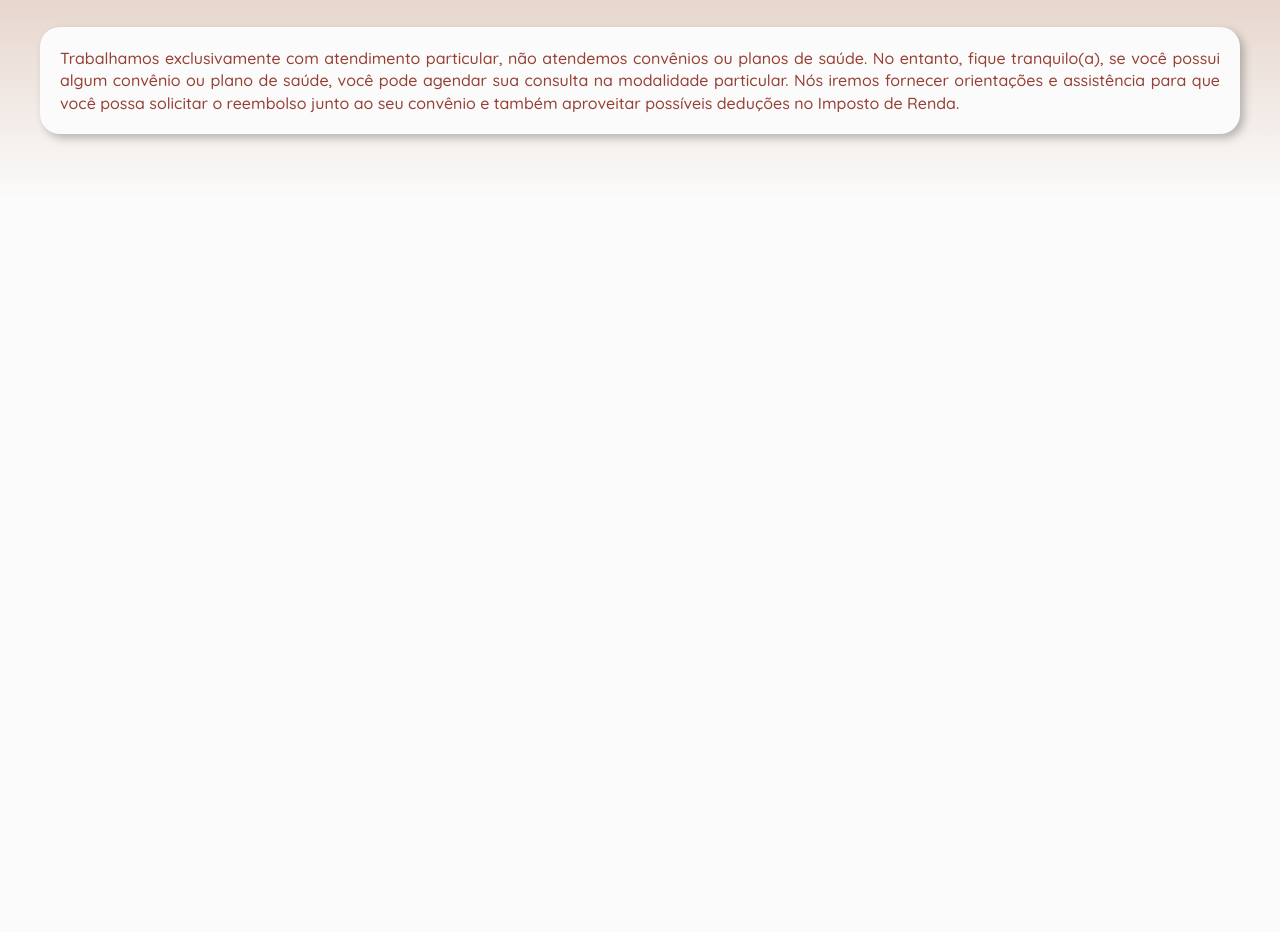
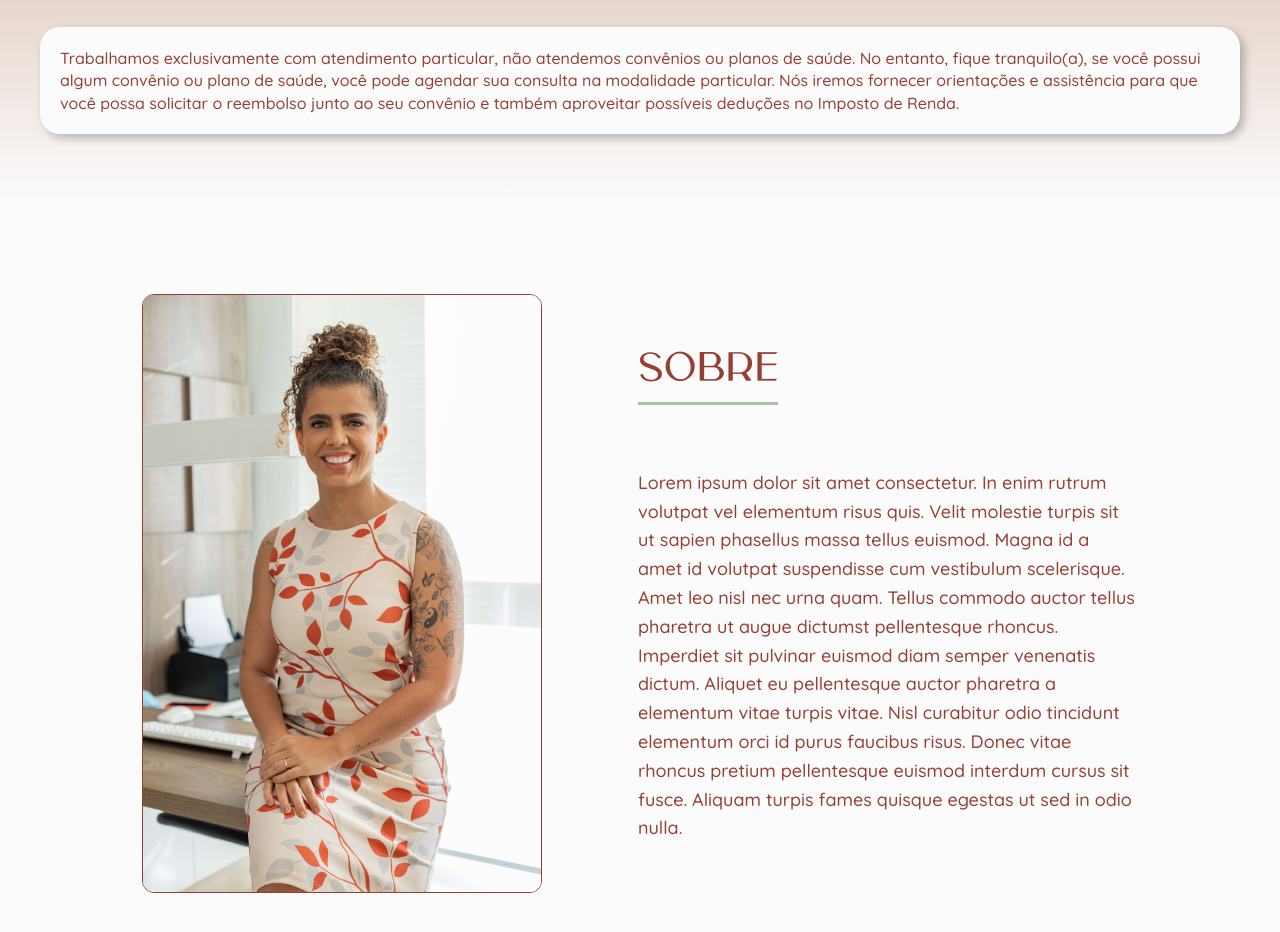
Before and after one commit to capelaum/projeto-naiara, a Next.js app: page / in a window 1280 px wide. Shown: the part 780-1712 px from the top of the page. Before the commit the page ends 1042 px from the top, so only its background shows below. Built offline with nearby package versions, Linux system fonts and the light colour scheme.

Commit message:
feat: section about

```diff
--- a/src/assets/index.tsx
+++ b/src/assets/index.tsx
@@ -1,4 +1,5 @@
+import About from '~/assets/images/about.jpg'
 import Hero from '~/assets/images/hero.jpg'
 import LogoWhite from '~/assets/images/logo-white.png'
 
-export { Hero, LogoWhite }
+export { About, Hero, LogoWhite }
--- a/src/components/Container/styles.ts
+++ b/src/components/Container/styles.ts
@@ -7,5 +7,4 @@ export const Wrapper = styled('div', {
 
   display: 'flex',
   flexDirection: 'column',
-  // border: '1px solid red',
 })
--- a/src/components/Navbar/styles.ts
+++ b/src/components/Navbar/styles.ts
@@ -1,6 +1,7 @@
 import { styled } from '~/styles/stitches.config'
 
 export const NavbarWrapper = styled('header', {
+  display: 'flex',
   justifyContent: 'center',
   alignItems: 'center',
   padding: '1rem 1.5rem',
@@ -15,7 +16,7 @@ export const NavbarWrapper = styled('header', {
   background: 'rgba(150, 63, 51, 0.8)',
   backdropFilter: 'blur(3px)',
 
-  transition: '$slow',
+  transition: 'all 1s ease-in-out',
 
   variants: {
     isScrolled: {
--- /dev/null
+++ b/src/components/Sections/About/inde.tsx
@@ -0,0 +1,35 @@
+import Image from 'next/image'
+import { About as AboutImage } from '~/assets'
+import { Container } from '~/components/Container'
+import { Text } from '~/components/Text'
+import { SectionHeading } from '../SectionHeading'
+import { AboutContent, AboutImageWrapper, AboutWrapper } from './styles'
+
+export function About() {
+  return (
+    <Container>
+      <AboutWrapper>
+        <AboutImageWrapper>
+          <Image src={AboutImage} alt="" />
+        </AboutImageWrapper>
+
+        <AboutContent>
+          <SectionHeading title="Sobre" />
+
+          <Text size="lg" weight="medium">
+            Lorem ipsum dolor sit amet consectetur. In enim rutrum volutpat vel
+            elementum risus quis. Velit molestie turpis sit ut sapien phasellus
+            massa tellus euismod. Magna id a amet id volutpat suspendisse cum
+            vestibulum scelerisque. Amet leo nisl nec urna quam. Tellus commodo
+            auctor tellus pharetra ut augue dictumst pellentesque rhoncus.
+            Imperdiet sit pulvinar euismod diam semper venenatis dictum. Aliquet
+            eu pellentesque auctor pharetra a elementum vitae turpis vitae. Nisl
+            curabitur odio tincidunt elementum orci id purus faucibus risus.
+            Donec vitae rhoncus pretium pellentesque euismod interdum cursus sit
+            fusce. Aliquam turpis fames quisque egestas ut sed in odio nulla.
+          </Text>
+        </AboutContent>
+      </AboutWrapper>
+    </Container>
+  )
+}
--- /dev/null
+++ b/src/components/Sections/About/styles.ts
@@ -0,0 +1,59 @@
+import { styled } from '~/styles/stitches.config'
+
+export const AboutWrapper = styled('section', {
+  width: '100%',
+
+  margin: '10rem 0',
+
+  display: 'flex',
+  justifyContent: 'center',
+  alignItems: 'center',
+  gap: '6rem',
+
+  // border: '1px solid red',
+
+  '@bp1': {
+    flexDirection: 'column-reverse',
+    margin: '5rem 0',
+  },
+})
+
+export const AboutImageWrapper = styled('div', {
+  display: 'flex',
+  justifyContent: 'center',
+  alignItems: 'center',
+
+  width: '100%',
+  maxWidth: 400,
+
+  img: {
+    width: '100%',
+    height: '100%',
+    objectFit: 'cover',
+    objectPosition: 'center',
+    borderRadius: '$md',
+    border: '1px solid $primary',
+  },
+
+  '@bp1': {
+    maxWidth: '100%',
+  },
+})
+
+export const AboutContent = styled('div', {
+  display: 'flex',
+  flexDirection: 'column',
+  alignItems: 'flex-start',
+  justifyContent: 'flex-start',
+  gap: '4rem',
+
+  p: {
+    maxWidth: 500,
+  },
+
+  '@bp1': {
+    p: {
+      maxWidth: '100%',
+    },
+  },
+})
--- a/src/components/Sections/Hero/styles.ts
+++ b/src/components/Sections/Hero/styles.ts
@@ -152,7 +152,7 @@ export const Notice = styled('article', {
   justifyContent: 'center',
 
   padding: '1.25rem',
-  margin: '8rem 0',
+  margin: '8rem 0 0 0',
 
   width: '100%',
 
@@ -166,12 +166,11 @@ export const Notice = styled('article', {
 
   [`& ${Text}`]: {
     lineHeight: '$short',
-    textAlign: 'justify',
   },
 
   '@bp1': {
     [`& ${Text}`]: {
-      fontSize: '$sm',
+      // fontSize: '$sm',
     },
   },
 })
--- /dev/null
+++ b/src/components/Sections/SectionHeading/index.tsx
@@ -0,0 +1,9 @@
+import { StyledHeading } from './styles'
+
+interface SectionHeadingProps {
+  title: string
+}
+
+export function SectionHeading({ title }: SectionHeadingProps) {
+  return <StyledHeading size="xl">{title}</StyledHeading>
+}
--- /dev/null
+++ b/src/components/Sections/SectionHeading/styles.ts
@@ -0,0 +1,11 @@
+import { Heading } from '~/components/Heading'
+import { styled } from '~/styles/stitches.config'
+
+export const StyledHeading = styled(Heading, {
+  borderBottom: '3px solid $highlight',
+  paddingBottom: '0.5rem',
+
+  '@bp1': {
+    fontSize: '$4xl !important',
+  },
+})
--- a/src/pages/index.tsx
+++ b/src/pages/index.tsx
@@ -1,5 +1,6 @@
 import Head from 'next/head'
 import { Navbar } from '~/components/Navbar'
+import { About } from '~/components/Sections/About/inde'
 import { Hero } from '~/components/Sections/Hero'
 import { HomeMain } from '~/styles/home'
 
@@ -14,6 +15,7 @@ export default function Home() {
 
       <HomeMain>
         <Hero />
+        <About />
       </HomeMain>
     </>
   )
--- a/src/styles/stitches.config.ts
+++ b/src/styles/stitches.config.ts
@@ -90,8 +90,8 @@ export const {
     radii: {
       px: '1px',
       xs: '4px',
-      sm: '6px',
-      md: '8px',
+      sm: '8px',
+      md: '12px',
       lg: '20px',
       full: '99999px',
     },
```
Also changed, not shown: src/assets/images/about.jpg (added), src/assets/images/about_2.jpg (added).
